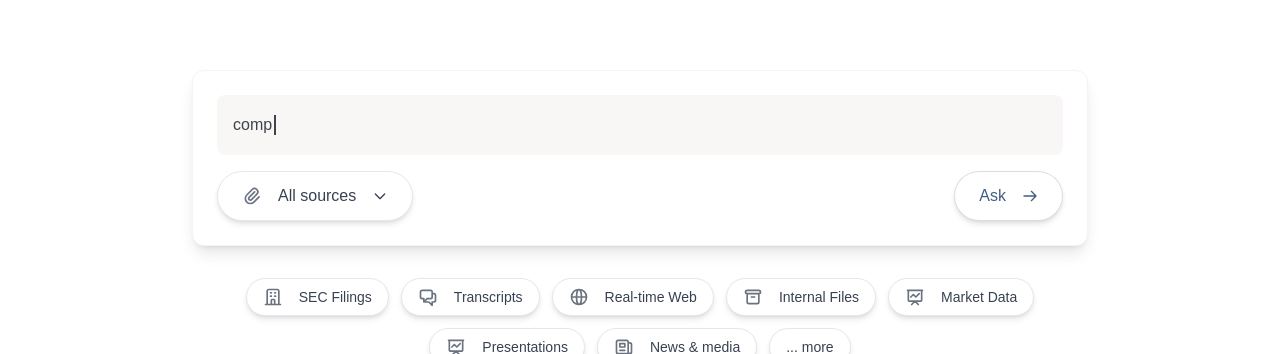
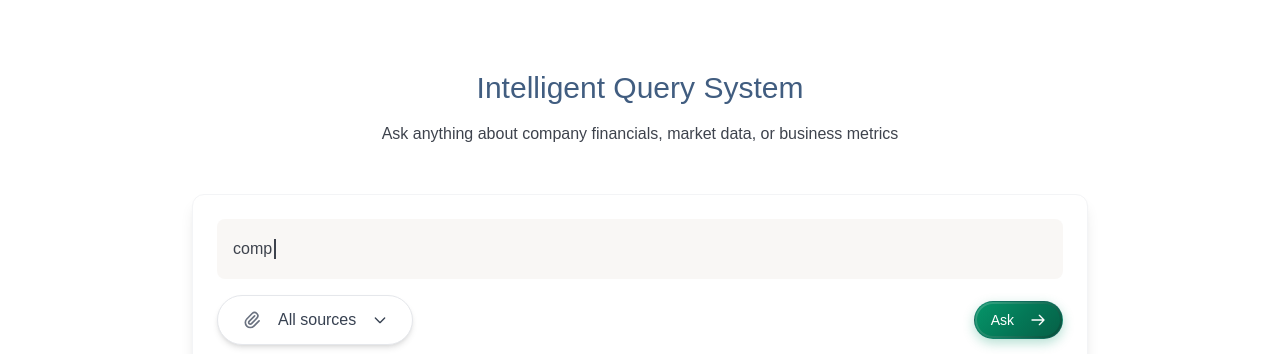
Before and after one commit to Tarunchintakunta/landing_page, a React (Vite) app: page / in a window 1280 px wide. Shown: the part 598-952 px from the top of the page. Built offline with nearby package versions, Linux system fonts and the light colour scheme; a web font is replaced by a local one.

Commit message:
Add query section heading and green button styles with gradient effects

```diff
--- a/src/components/QuerySection.jsx
+++ b/src/components/QuerySection.jsx
@@ -43,6 +43,19 @@ const QuerySection = () => {
   return (
     <section className="py-20 bg-white">
       <div className="section-container">
+        <motion.div
+          className="text-center mb-12"
+          initial={{ opacity: 0, y: -20 }}
+          whileInView={{ opacity: 1, y: 0 }}
+          viewport={{ once: true }}
+          transition={{ duration: 0.6 }}
+        >
+          <h2 className="heading-lg text-primary mb-4">Intelligent Query System</h2>
+          <p className="body-text text-tertiary max-w-2xl mx-auto">
+            Ask anything about company financials, market data, or business metrics
+          </p>
+        </motion.div>
+
         <motion.div
           className="max-w-4xl mx-auto"
           initial={{ opacity: 0, y: 20 }}
@@ -93,7 +106,7 @@ const QuerySection = () => {
 
                 <Button3D
                   variant="accent"
-                  className="flex items-center space-x-2"
+                  className="flex items-center space-x-2 btn-green"
                   onClick={handleAsk}
                 >
                   <span>Ask</span>
--- a/src/index.css
+++ b/src/index.css
@@ -86,6 +86,37 @@ body {
   mask-composite: exclude;
 }
 
+/* Green button styles */
+.btn-green {
+  @apply relative px-4 py-2 text-sm font-medium text-white rounded-full transition-all duration-300;
+  background: linear-gradient(135deg, #059669 0%, #047857 50%, #065f46 100%);
+  box-shadow: 0 4px 12px rgba(5, 150, 105, 0.3);
+}
+
+.btn-green:hover {
+  background: linear-gradient(135deg, #10b981 0%, #059669 50%, #047857 100%);
+  transform: translateY(-1px);
+  box-shadow: 0 6px 16px rgba(5, 150, 105, 0.4);
+}
+
+.btn-green:active {
+  transform: translateY(0);
+  box-shadow: 0 2px 8px rgba(5, 150, 105, 0.3);
+}
+
+.btn-green::before {
+  content: '';
+  position: absolute;
+  inset: 0;
+  border-radius: 9999px;
+  padding: 2px;
+  background: linear-gradient(135deg, rgba(255,255,255,0.2), rgba(0,0,0,0.2));
+  -webkit-mask: linear-gradient(#fff 0 0) content-box, linear-gradient(#fff 0 0);
+  mask: linear-gradient(#fff 0 0) content-box, linear-gradient(#fff 0 0);
+  -webkit-mask-composite: xor;
+  mask-composite: exclude;
+}
+
 /* Make the oval-shaped navbar */
 .oval-navbar {
   border-radius: 9999px;
```
